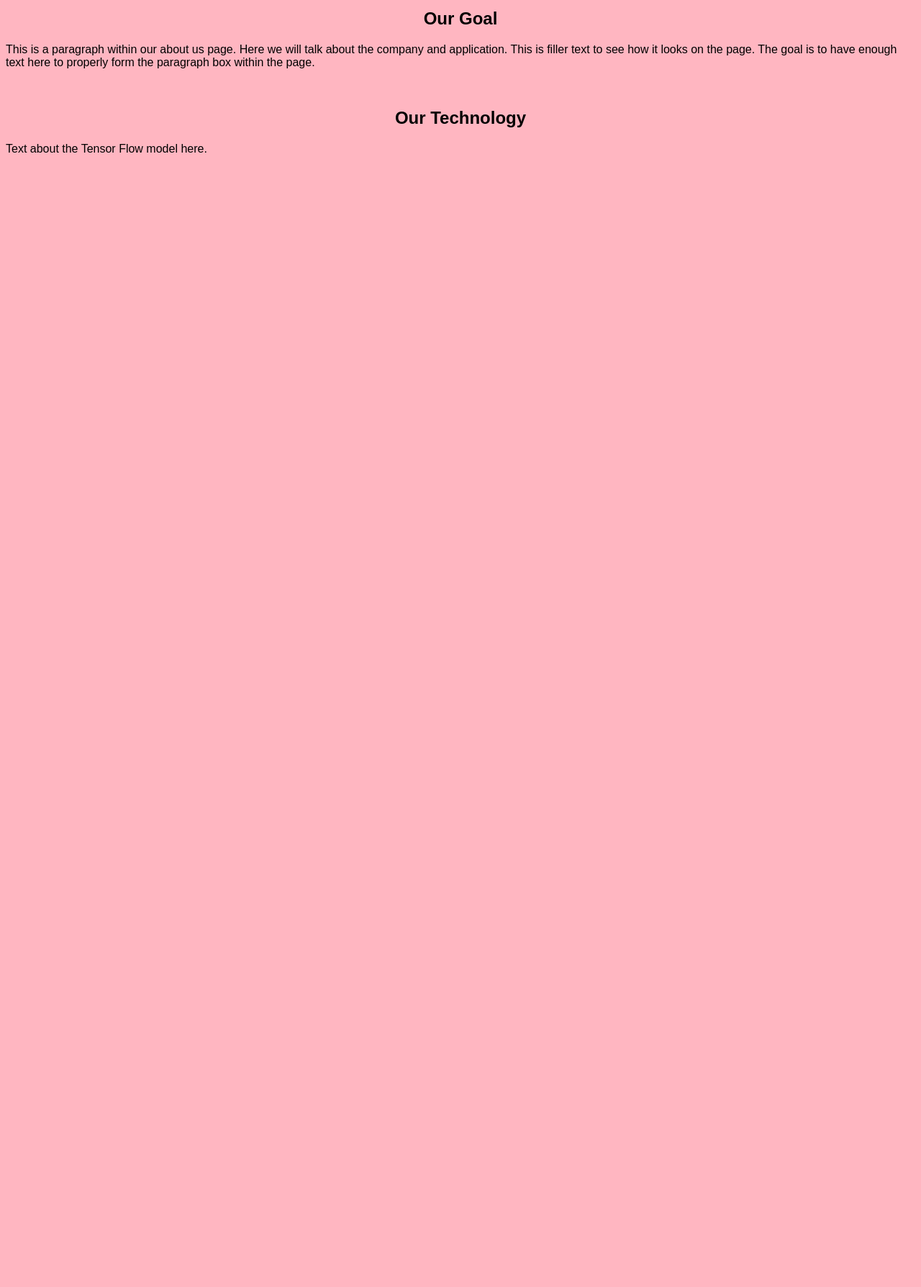
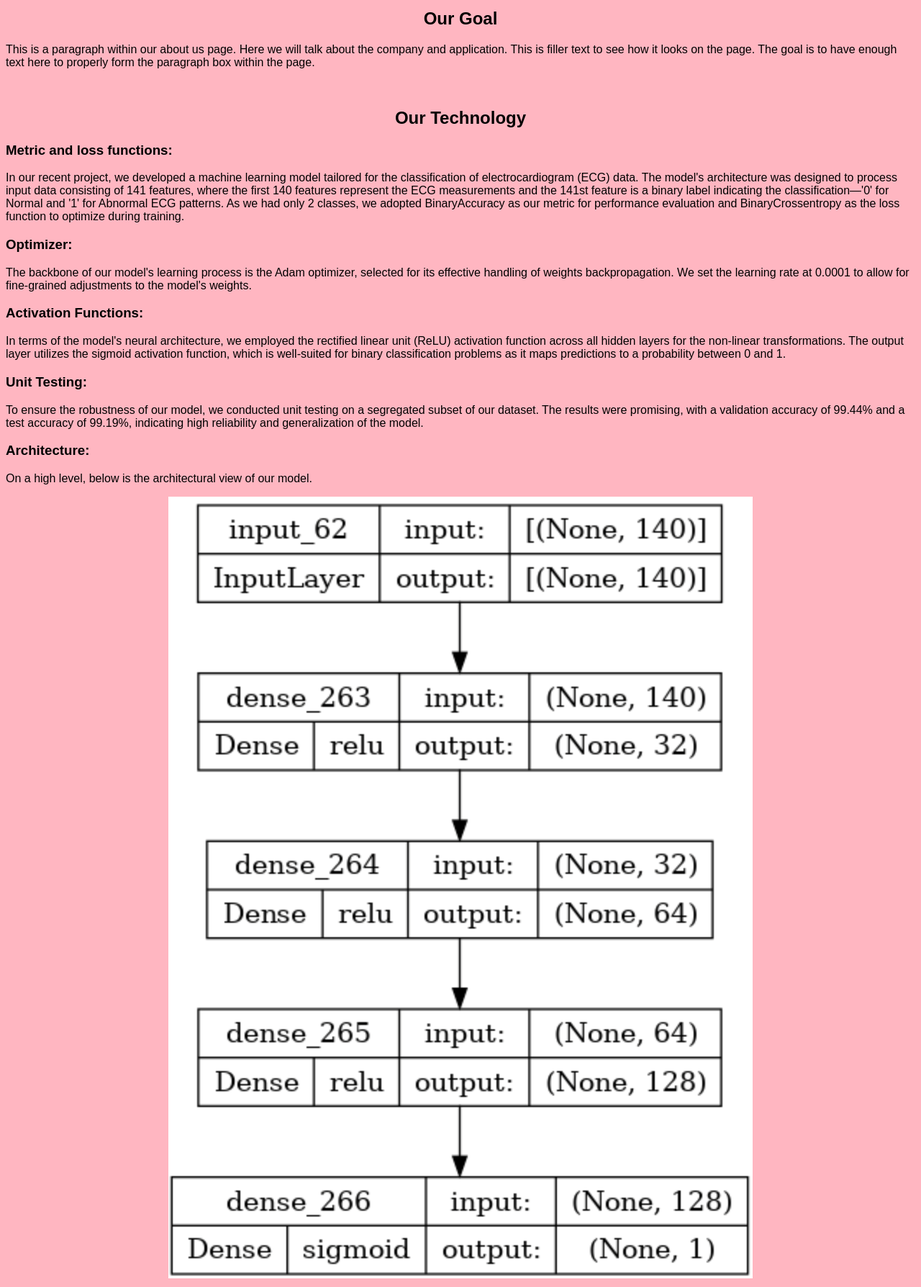
Before and after one commit to cheaptrix2/Software-Design-and-Development-CSCI-6180, a Flask app: page / in a window 1280 px wide. Shown: the part 323-2111 px from the top of the page at 72% size. Before the commit the page ends 535 px from the top, so only its background shows below. Run offline with Flask 3, Linux system fonts and the light colour scheme; some libraries are stand-ins or nearby versions.

Commit message:
Added message to the about page

```diff
--- a/SoftEngProj/application.py
+++ b/SoftEngProj/application.py
@@ -1,12 +1,4 @@
-'''
-To Do's:
 
-test number of client connection
-
-
-match methods / classes to the document
-
-'''
 #Imports
 from flask import Flask, render_template, request, redirect, url_for, session, flash, send_file
 from flask_socketio import SocketIO, emit
--- a/SoftEngProj/templates/about.html
+++ b/SoftEngProj/templates/about.html
@@ -39,7 +39,21 @@
     <br>
     <div>
     <h2>Our Technology</h2>
-        <p>Text about the Tensor Flow model here.</p>
+        <p><h3>Metric and loss functions:</h3>
+In our recent project, we developed a machine learning model tailored for the classification of electrocardiogram (ECG) data. The model's architecture was designed to process input data consisting of 141 features, where the first 140 features represent the ECG measurements and the 141st feature is a binary label indicating the classification—'0' for Normal and '1' for Abnormal ECG patterns. As we had only 2 classes, we adopted BinaryAccuracy as our metric for performance evaluation and BinaryCrossentropy as the loss function to optimize during training.
+<h3>Optimizer:</h3>
+The backbone of our model's learning process is the Adam optimizer, selected for its effective handling of weights backpropagation. We set the learning rate at 0.0001 to allow for fine-grained adjustments to the model's weights.
+<h3>Activation Functions:</h3>
+In terms of the model's neural architecture, we employed the rectified linear unit (ReLU) activation function across all hidden layers for the non-linear transformations. The output layer utilizes the sigmoid activation function, which is well-suited for binary classification problems as it maps predictions to a probability between 0 and 1.
+<h3>Unit Testing:</h3>
+To ensure the robustness of our model, we conducted unit testing on a segregated subset of our dataset. The results were promising, with a validation accuracy of 99.44% and a test accuracy of 99.19%, indicating high reliability and generalization of the model.
+<h3>Architecture:</h3>
+On a high level, below is the architectural view of our model.
+</p>
+<div style="text-align: center;">
+        <img src="../static/modelImage.png">
+    </div>
+
     </div>
     <!-- Add your about us content here -->
 
```
Also changed, not shown: SoftEngProj/static/modelImage.png (added).
